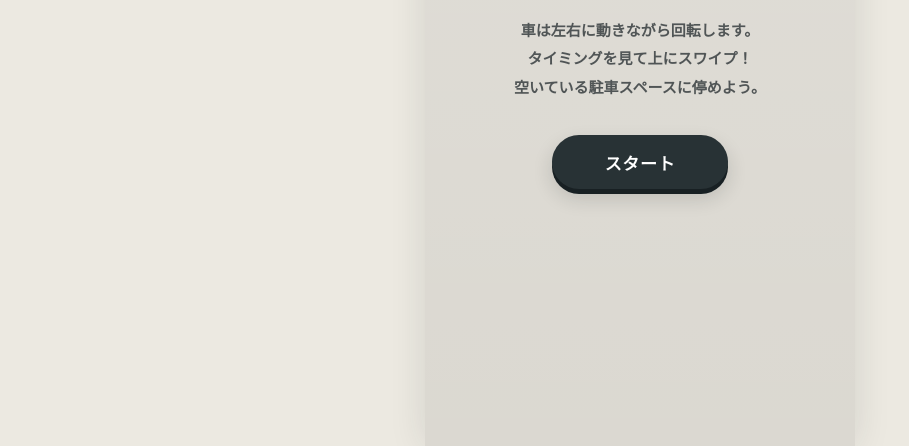
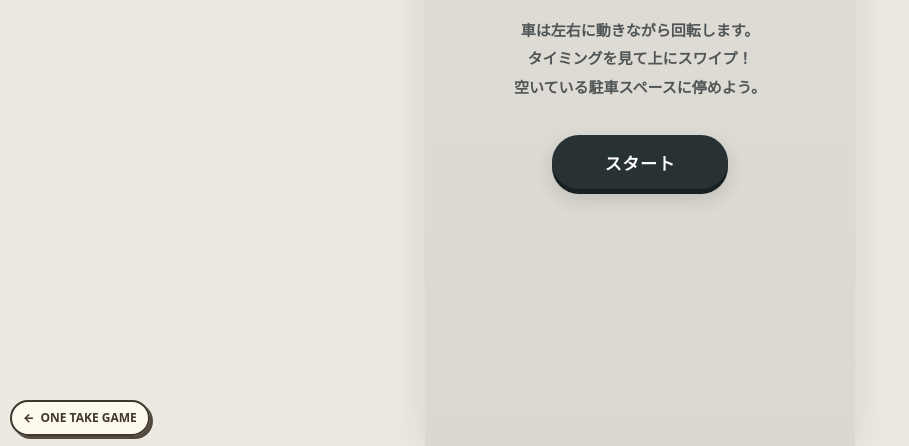
Before and after one commit to ryg4mk/ato-3cm, a plain HTML site: page index.html in a window 1280 px wide. Shown: the part 354-800 px from the top of the page, without its empty margins (0-909 px from the left). Drawn offline with Linux system fonts and the light colour scheme.

Commit message:
Add back link to ONE TAKE GAME

```diff
--- a/index.html
+++ b/index.html
@@ -6,8 +6,40 @@
   <meta name="theme-color" content="#d8d5cd">
   <title>あと3センチ。 | ONE TAKE GAME #002</title>
   <link rel="stylesheet" href="./style.css">
+
+  <style>
+    .otg-back-link {
+      position: fixed;
+      z-index: 9999;
+      left: max(10px, env(safe-area-inset-left));
+      bottom: max(10px, env(safe-area-inset-bottom));
+      display: inline-flex;
+      align-items: center;
+      gap: 6px;
+      min-height: 36px;
+      padding: 7px 11px;
+      color: #3f382e;
+      background: rgba(255, 250, 240, 0.92);
+      border: 2px solid #3f382e;
+      border-radius: 999px;
+      box-shadow: 3px 3px 0 rgba(63, 56, 46, 0.9);
+      font: 800 12px/1.2 system-ui, -apple-system, BlinkMacSystemFont, "Segoe UI", sans-serif;
+      text-decoration: none;
+      backdrop-filter: blur(6px);
+      -webkit-backdrop-filter: blur(6px);
+    }
+    .otg-back-link:active {
+      transform: translate(1px, 1px);
+      box-shadow: 2px 2px 0 rgba(63, 56, 46, 0.9);
+    }
+  </style>
 </head>
 <body>
+  <a class="otg-back-link" href="https://ryg4mk.github.io/one-take-game/" aria-label="ONE TAKE GAME一覧へ戻る">
+    <span aria-hidden="true">←</span>
+    <span>ONE TAKE GAME</span>
+  </a>
+
   <main class="app" aria-label="あと3センチ。">
     <section id="titleScreen" class="panel title-panel">
       <div class="eyebrow">ONE TAKE GAME #002</div>
```
